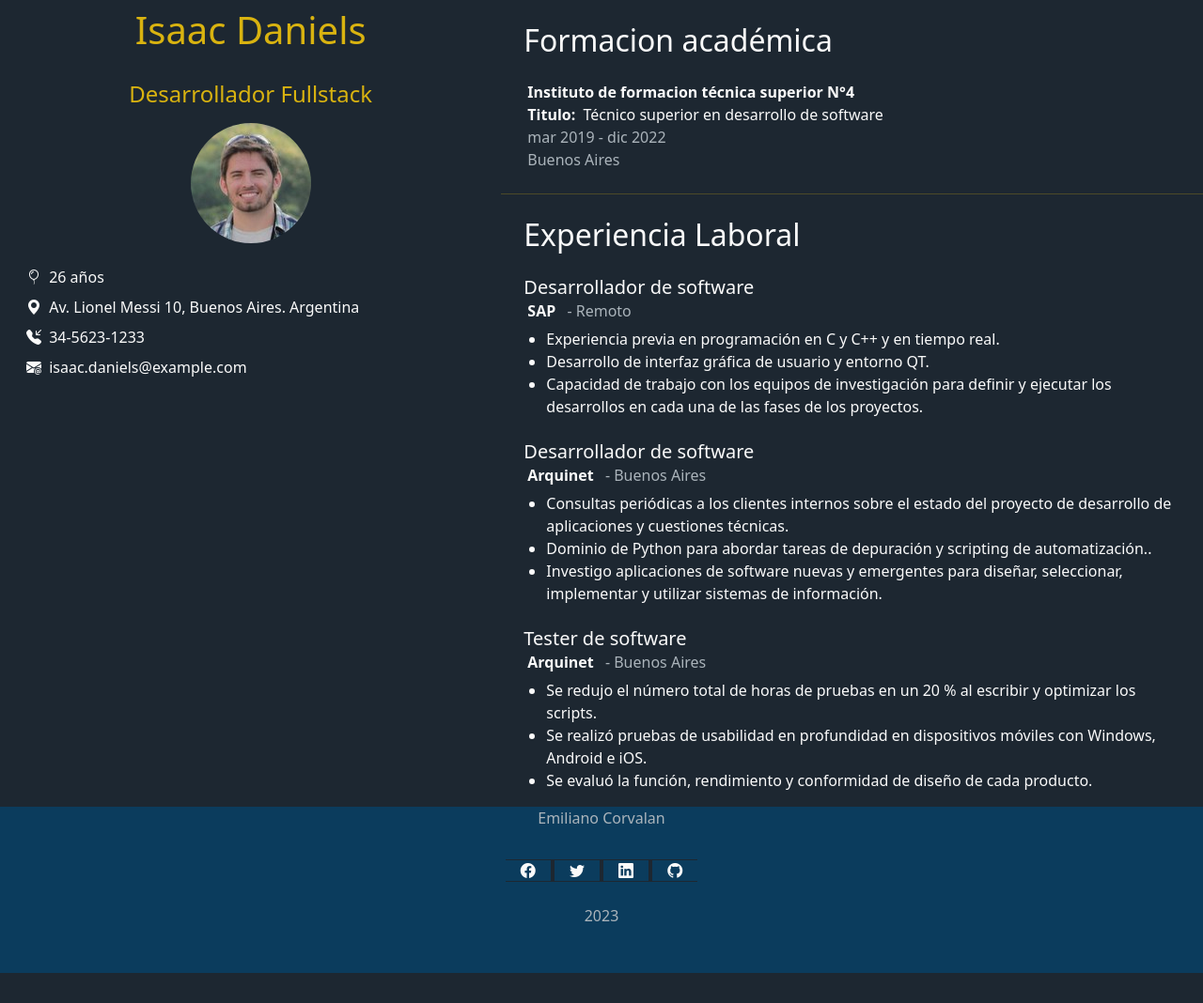
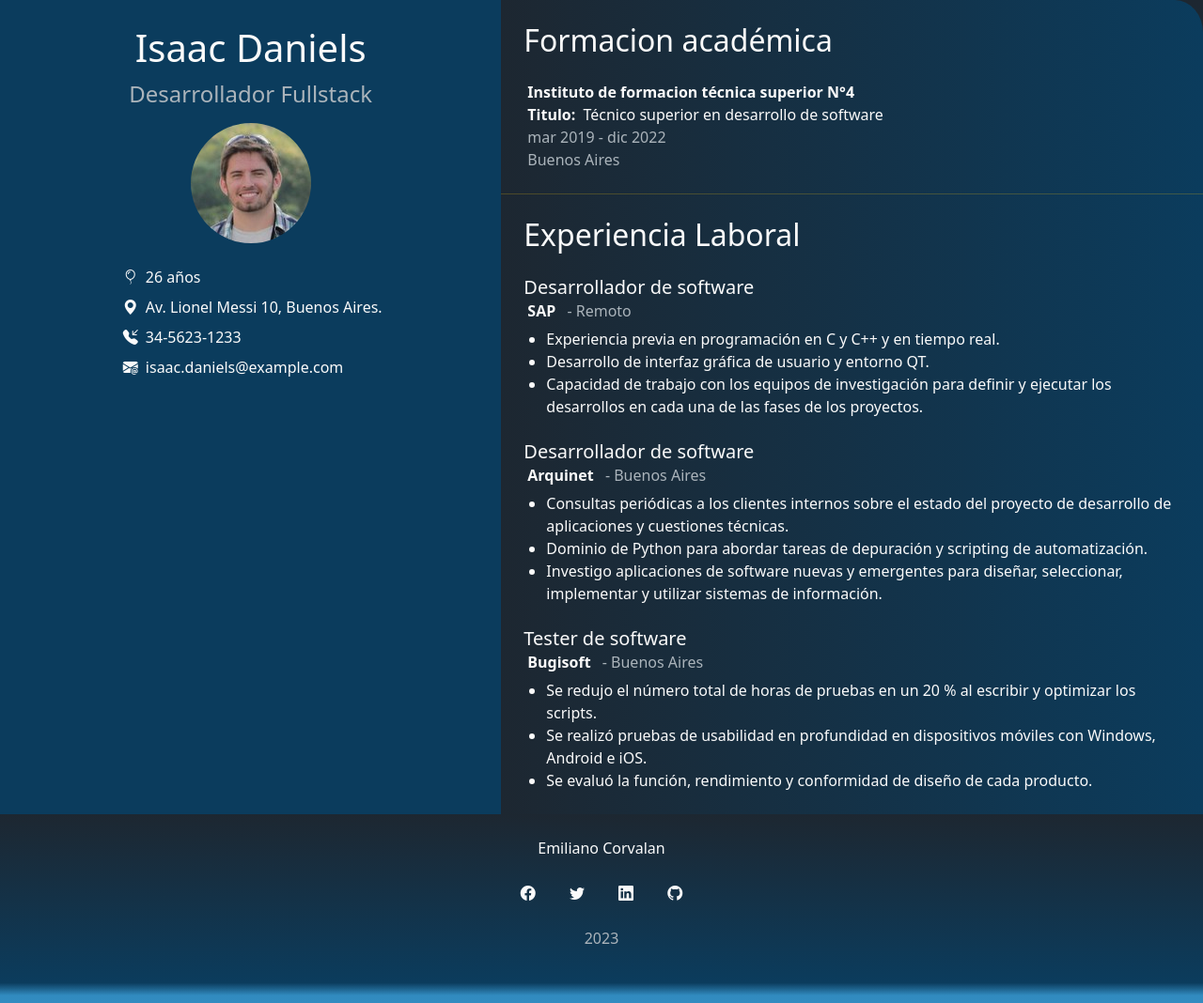
Before and after one commit to EmilianoCorvalan/cv-ticmas, a plain HTML site: page index.html in a window 1280 px wide. Shown: the whole page at 94% size. Before the commit the page ends 1044 px from the top, so only its background shows below. Drawn offline with nearby package versions, Linux system fonts and the light colour scheme.

Commit message:
titulos comentarios css - gradientes de fondo

```diff
--- a/index.html
+++ b/index.html
@@ -19,13 +19,13 @@
     <main class="main-container">
 
         <aside class="lateral-izq col-12 col-md-5 d-flex flex-column">
-            <h1 class="h1 text-center span-gold mt-2 mb-2">Isaac Daniels</h1>
-            <h4 class="h4 text-center span-gold efecto-escritura mb-3">Desarrollador Fullstack</h4>
+            <h1 class="h1 text-center mt-2 mb-2">Isaac Daniels</h1>
+            <h4 class="h4 text-center span-grey efecto-escritura mb-3">Desarrollador Fullstack</h4>
             <img src="img/profile.jpg" alt="profile-image" class="img-fluid d-block mx-auto rounded-circle">
             <hr class="span-gold">
             <ul class="list-unstyled mt-2 m-4">
                 <li class="mb-2"><i class="bi bi-balloon p-1"></i><span> 26 años</span></li>
-                <li class="mb-2"><i class="bi bi-geo-alt-fill p-1"></i><span> Av. Lionel Messi 10, Buenos Aires. Argentina</span></li>
+                <li class="mb-2"><i class="bi bi-geo-alt-fill p-1"></i><span> Av. Lionel Messi 10, Buenos Aires.</span></li>
                 <li class="mb-2"><i class="bi bi-telephone-inbound-fill p-1"></i><span> 34-5623-1233</span></li>
                 <li class="mb-2"><i class="bi bi-envelope-at-fill p-1"></i><span> isaac.daniels@example.com</span></li>
             </ul>
@@ -46,7 +46,7 @@
 
             <hr class="span-gold">
 
-            <section class="experiencia">
+            <section class="experiencia mb-4">
                 <h2 class="h2 m-4">Experiencia Laboral</h2>
                 <h5 class="h5 mx-4 mb-1">Desarrollador de software</h4>
                 <h6 class="h6 mx-4 mb-2"><span class="fw-bold p-1">SAP </span><span class="span-grey fw-light p-1">- Remoto</span></h5>
@@ -63,13 +63,13 @@
                         <li class="mx-3">Consultas periódicas a los clientes internos sobre el estado del proyecto de
                             desarrollo de aplicaciones y cuestiones técnicas.</li>
                         <li class="mx-3">Dominio de Python para abordar tareas de depuración y scripting de
-                            automatización..</li>
+                            automatización.</li>
                         <li class="mx-3">Investigo aplicaciones de software nuevas y emergentes para diseñar,
                             seleccionar, implementar y utilizar sistemas de información.</li>
                     </ul>
 
                 <h5 class="h5 mx-4 mb-1 mt-4">Tester de software</h4>
-                    <h6 class="h6 mx-4 mb-2"><span class="fw-bold p-1">Arquinet </span><span class="span-grey fw-light p-1">- Buenos Aires</span></h5>
+                    <h6 class="h6 mx-4 mb-2"><span class="fw-bold p-1">Bugisoft </span><span class="span-grey fw-light p-1">- Buenos Aires</span></h5>
                     <ul>
                     <li class="mx-3">Se redujo el número total de horas de pruebas en un 20 % al escribir y
                         optimizar los scripts.</li>
@@ -90,8 +90,7 @@
             <a href="https://www.linkedin.com/" class="px-3"><i class="bi bi-linkedin"></i></a>
             <a href="https://www.github.com/" class="px-3"><i class="bi bi-github"></i></a>
         </div>
-        <p class="span-grey fw-light"></p>
-        <p class="span-grey fw-light d-inline">Emiliano Corvalan</p>
+        <p class="fw-light d-inline m-4">Emiliano Corvalan</p>
     </footer>
 
 
--- a/styles.css
+++ b/styles.css
@@ -1,3 +1,5 @@
+/* --- Variables --- */
+
 :root {
     --main-background: #1d2731;
     --second-background: #0b3c5d;
@@ -6,11 +8,22 @@
     --white-color: #FAFAFA;
     --grey-color: #abb4bb;
 }
+
+/* --- Colores --- */
+
+.span-grey{
+    color: var(--grey-color);
+}
+.span-gold{
+    color: var(--gold-color);
+}
+
+/* --- Estilos --- */
+
 *{
     margin: 0;
     padding: 0;
     box-sizing: border-box;
-    background-color: var(--main-background);
     color: var(--white-color);
 }
 
@@ -19,18 +32,17 @@ body{
     min-height: 100vh;
     max-width: 100vw;
     background-color: var(--main-background);
+    /*background: rgb(50,140,193);*/
+    background: linear-gradient(0deg, rgba(50,140,193,1) 0%, rgba(11,60,93,1) 40%, rgba(29,39,49,1) 100%);
     color: var(--white-color);
 }
-.span-grey{
-    color: var(--grey-color);
-}
-.span-gold{
-    color: var(--gold-color);
+
+footer{
+    background: rgb(50,140,193);
+    background: linear-gradient(0deg, rgba(50,140,193,0.5) 0%, rgba(11,60,93,1) 7%, rgba(29,39,49,1) 100%);
 }
 
-footer p, footer i, footer a, footer{
-    background-color: var(--second-background);
-}
+/* ---- Media Queries --- */
 
 @media only screen and (min-width: 770px) {
     .main-container{
@@ -38,15 +50,31 @@ footer p, footer i, footer a, footer{
         justify-content: center;
     }
 
-    .lateral-izq h1, .lateral-izq h4{
-        margin-top: 1.4rem;
+    h1{
+        padding-top: 1.2rem;
     }
 
-    .lateral-izq img, .lateral-izq h1{
+    .lateral-izq{
+        align-items: center;
+        background: rgb(50,140,193);
+        background: linear-gradient(90deg,rgba(11,60,93,1) 100%, rgba(29,39,49,1) 100%);
+    }
+
+    .lateral-izq h4{
+        margin-top: 0.2rem;
+    }
+
+    .lateral-izq img{
         margin-bottom: 1rem;
     }
     .lateral-izq hr{
         display: none;
+    }
+
+    .lateral-der{
+        background: var(--main-background);
+        background: linear-gradient(270deg,rgba(11,60,93,1) 0%, rgba(29,39,49,1) 100%);
+        border-top-right-radius: 4%;
     }
 }
 
```
